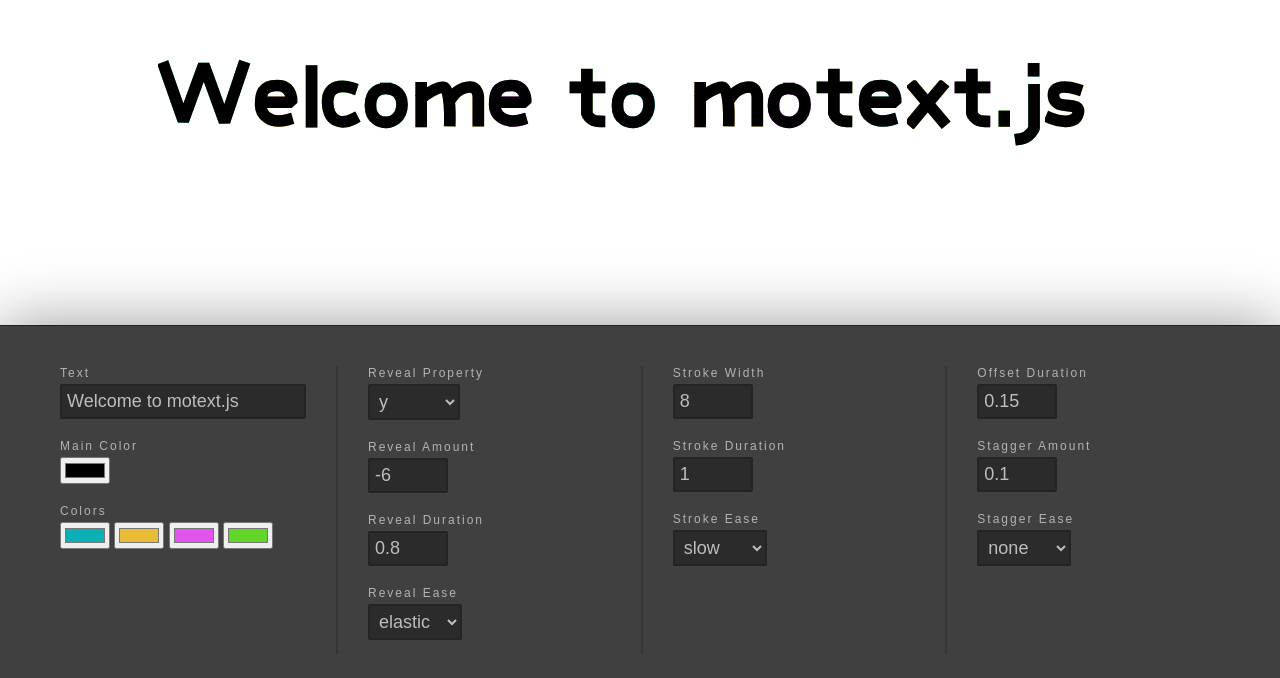
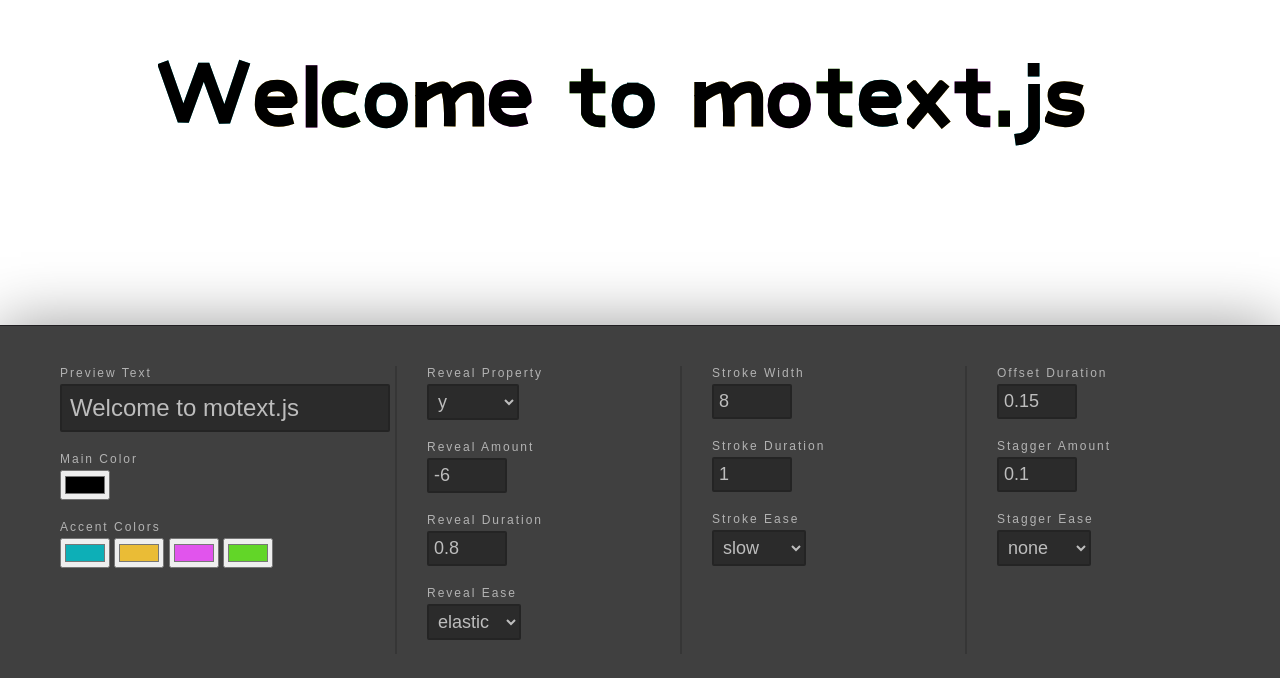
Before and after one commit to themarkappleby/motext, a website: page src/index.html in a window 1280 px wide. Shown: the part 106-784 px from the top of the page. Drawn offline with nearby package versions, Linux system fonts and the light colour scheme.

Commit message:
additional minor editor UI polish

```diff
--- a/src/index.html
+++ b/src/index.html
@@ -15,7 +15,7 @@
     <div class="controls">
       <div class="column">
         <div class="field">
-          <label for="text" class="field-label">Text</label>
+          <label for="text" class="field-label">Preview Text</label>
           <input class="field-input" id="text" type="text" value="Welcome to motext.js">
         </div>
 
@@ -25,7 +25,7 @@
         </div>
 
         <div class="field">
-          <label class="field-label">Colors</label>
+          <label class="field-label">Accent Colors</label>
           <input class="field-input" id="color1" type="color" value="#0dafb7">
           <input class="field-input" id="color2" type="color" value="#eabc36">
           <input class="field-input" id="color3" type="color" value="#e154ed">
--- a/src/styles.css
+++ b/src/styles.css
@@ -77,3 +77,12 @@ select {
 input[type="number"] {
   width: 80px;
 }
+
+input[type="color"] {
+  height: 30px;
+}
+
+#text {
+  font-size: 24px;
+  padding: 8px;
+}
```
